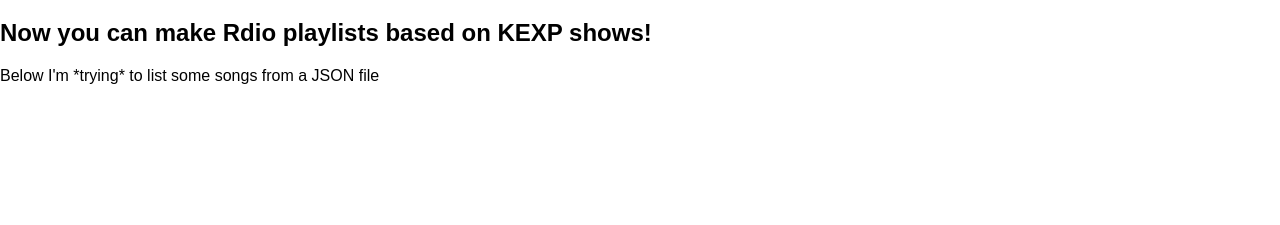
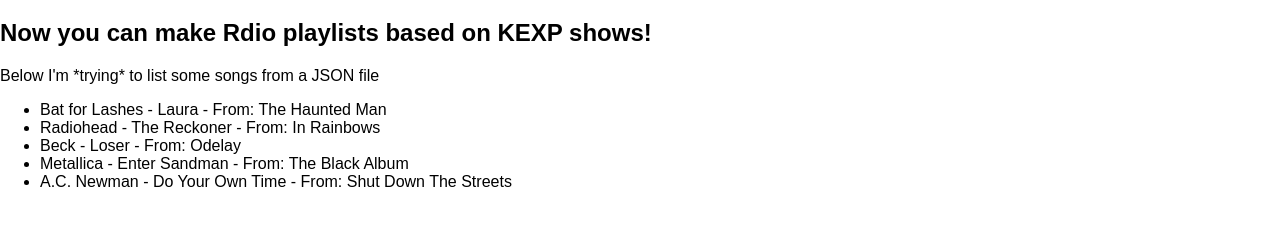
Before and after one commit to felizuno/ChartBrowser, a plain HTML site: page index.html in a window 1280 px wide. Shown: the part 63-288 px from the top of the page. Drawn offline with Linux system fonts and the light colour scheme; files that its build step writes are made by us from their sources; no server answers.

Commit message:
Now loads full track ingo

```diff
--- a/index.html
+++ b/index.html
@@ -3,7 +3,7 @@
 <head>
 	<title>KEXPRdio - KEXP playlists for Rdio!</title>
 	<link rel="stylesheet" type="text/css" href="lib/normalize.css">
-    <link rel="stylesheet" type="text/css" href="kexprdio/style/main.css">
+    <link rel="stylesheet" type="text/css" href="style/main.css">
     <script src="/lib/underscore-min.js"></script>
     <script src="/lib/jquery-1.8.2.min.js"></script>
     <script src="/lib/less-1.3.0.min.js"></script>
--- a/js/js.js
+++ b/js/js.js
@@ -1,9 +1,11 @@
 (function() {
+  $(document).ready(function() {
   	$.getJSON('lists/test.json', function(data) {
   	  var items = [];
 
-	  $.each(data, function(key, val) {
-	    items.push('<li id="' + key + '">' + val + '</li>');
+  	  $.each(data.songs, function(key, val) {
+        var track =  val.artist + " - " + val.song + " - From: " + val.album;
+  	    items.push('<li id="' + key + '">' + track + '</li>');
   	  });
 
   	  $('<ul/>', {
@@ -11,5 +13,6 @@
   	    html: items.join('')
   	  }).appendTo('body');
   	});
+  });
 
 })();
--- /dev/null
+++ b/lists/test.json
@@ -0,0 +1,9 @@
+{
+	"songs":[
+		{"artist":"Bat for Lashes" , "song":"Laura" , "album":"The Haunted Man"},
+		{"artist":"Radiohead" , "song":"The Reckoner" , "album":"In Rainbows" },
+		{"artist":"Beck" , "song":"Loser" , "album":"Odelay" },
+		{"artist":"Metallica" , "song":"Enter Sandman" , "album":"The Black Album" },
+		{"artist":"A.C. Newman" , "song":"Do Your Own Time" , "album":"Shut Down The Streets" }
+	]
+}
```
Also changed, not shown: 3 other files. Lines whose indentation alone changed are shown as unchanged.
